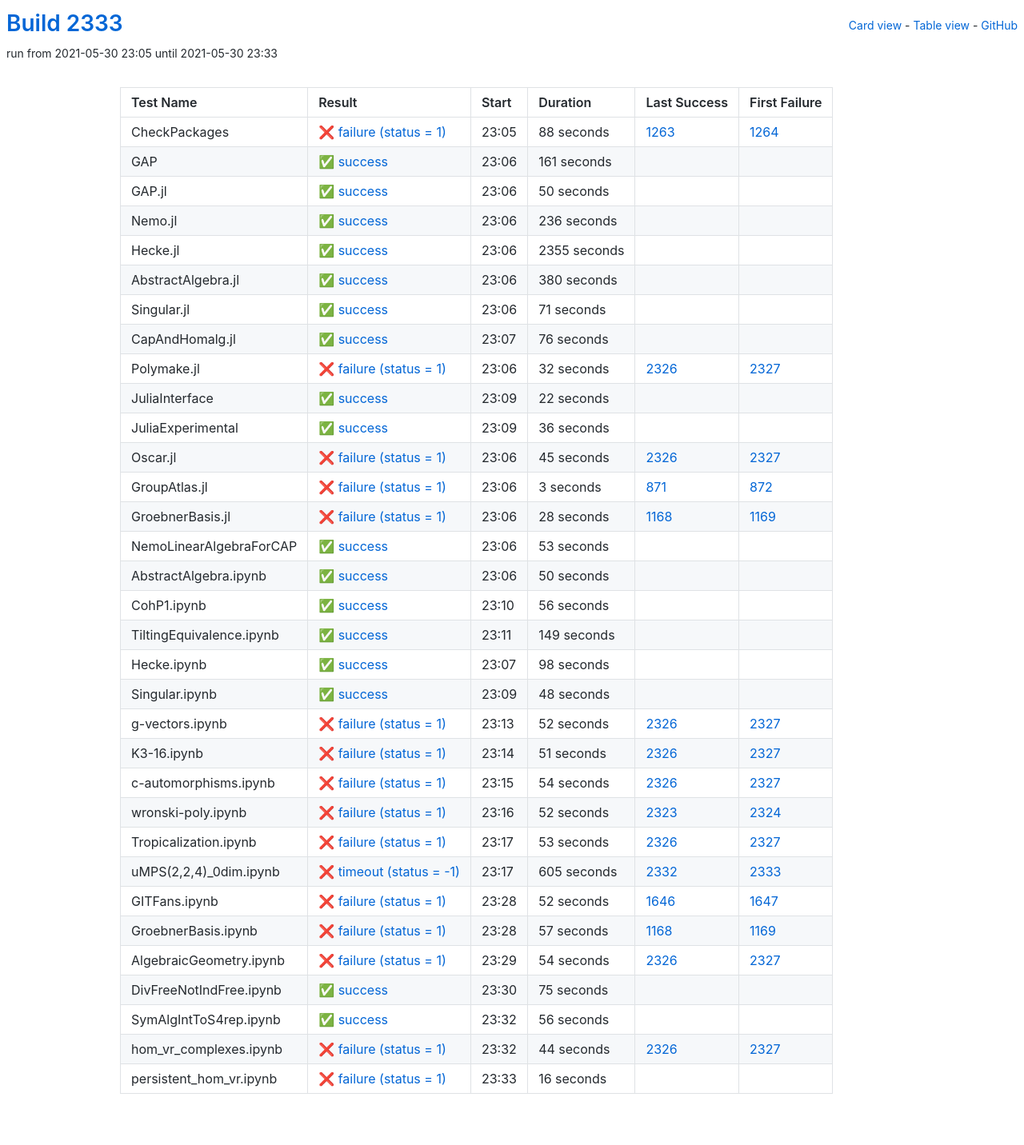
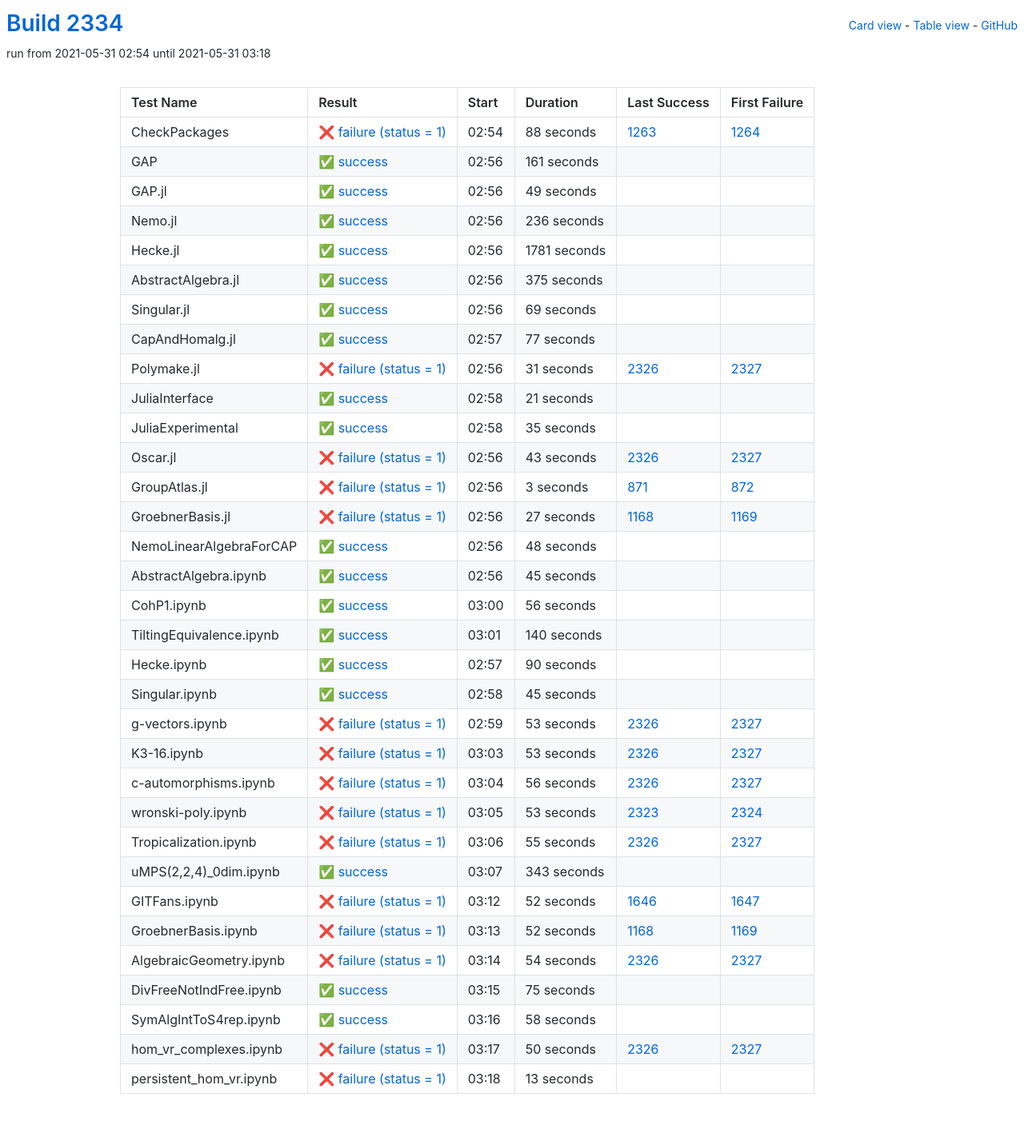
Before and after one commit to oscar-system/oscar-ci-status-stable, a Jekyll site: the page built from table.html, in a window 1280 px wide. Shown: the whole page at 80% size. Built offline with Jekyll 4.4.1, drawn with Linux system fonts in a browser that asks for light colours.

Commit message:
Build #2334

```diff
--- a/_data/ci.yml
+++ b/_data/ci.yml
@@ -1,6 +1,6 @@
 ---
-build: 2333
-build_url: https://oscarci.mathematik.uni-kl.de/job/oscar-stable/2333/
+build: 2334
+build_url: https://oscarci.mathematik.uni-kl.de/job/oscar-stable/2334/
 job: oscar-stable
 organization: oscar-system
 repo: oscar-ci-status-stable
@@ -8,8 +8,8 @@ repourl: https://github.com/oscar-system/oscar-ci-status-stable
 tests:
 - name: CheckPackages
   id: checkpackages
-  log: https://oscarci.mathematik.uni-kl.de/job/oscar-stable/2333/artifact/logs/build-2333/CheckPackages.log
-  start: 2021-05-30 23:05
+  log: https://oscarci.mathematik.uni-kl.de/job/oscar-stable/2334/artifact/logs/build-2334/CheckPackages.log
+  start: 2021-05-31 02:54
   success: false
   exitcode: 1
   status: failure
@@ -20,8 +20,8 @@ tests:
   first_failure_url: https://oscarci.mathematik.uni-kl.de/job/oscar-stable/1264/
 - name: GAP
   id: gap
-  log: https://oscarci.mathematik.uni-kl.de/job/oscar-stable/2333/artifact/logs/build-2333/GAP.log
-  start: 2021-05-30 23:06
+  log: https://oscarci.mathematik.uni-kl.de/job/oscar-stable/2334/artifact/logs/build-2334/GAP.log
+  start: 2021-05-31 02:56
   success: true
   exitcode: 0
   status: success
@@ -32,20 +32,20 @@ tests:
   first_failure_url:
 - name: GAP.jl
   id: gap-jl
-  log: https://oscarci.mathematik.uni-kl.de/job/oscar-stable/2333/artifact/logs/build-2333/GAP.jl.log
-  start: 2021-05-30 23:06
+  log: https://oscarci.mathematik.uni-kl.de/job/oscar-stable/2334/artifact/logs/build-2334/GAP.jl.log
+  start: 2021-05-31 02:56
   success: true
   exitcode: 0
   status: success
-  duration: 50
+  duration: 49
   last_success: false
   last_success_url:
   first_failure: false
   first_failure_url:
 - name: Nemo.jl
   id: nemo-jl
-  log: https://oscarci.mathematik.uni-kl.de/job/oscar-stable/2333/artifact/logs/build-2333/Nemo.jl.log
-  start: 2021-05-30 23:06
+  log: https://oscarci.mathematik.uni-kl.de/job/oscar-stable/2334/artifact/logs/build-2334/Nemo.jl.log
+  start: 2021-05-31 02:56
   success: true
   exitcode: 0
   status: success
@@ -56,104 +56,104 @@ tests:
   first_failure_url:
 - name: Hecke.jl
   id: hecke-jl
-  log: https://oscarci.mathematik.uni-kl.de/job/oscar-stable/2333/artifact/logs/build-2333/Hecke.jl.log
-  start: 2021-05-30 23:06
+  log: https://oscarci.mathematik.uni-kl.de/job/oscar-stable/2334/artifact/logs/build-2334/Hecke.jl.log
+  start: 2021-05-31 02:56
   success: true
   exitcode: 0
   status: success
-  duration: 2355
+  duration: 1781
   last_success: false
   last_success_url:
   first_failure: false
   first_failure_url:
 - name: AbstractAlgebra.jl
   id: abstractalgebra-jl
-  log: https://oscarci.mathematik.uni-kl.de/job/oscar-stable/2333/artifact/logs/build-2333/AbstractAlgebra.jl.log
-  start: 2021-05-30 23:06
+  log: https://oscarci.mathematik.uni-kl.de/job/oscar-stable/2334/artifact/logs/build-2334/AbstractAlgebra.jl.log
+  start: 2021-05-31 02:56
   success: true
   exitcode: 0
   status: success
-  duration: 380
+  duration: 375
   last_success: false
   last_success_url:
   first_failure: false
   first_failure_url:
 - name: Singular.jl
   id: singular-jl
-  log: https://oscarci.mathematik.uni-kl.de/job/oscar-stable/2333/artifact/logs/build-2333/Singular.jl.log
-  start: 2021-05-30 23:06
+  log: https://oscarci.mathematik.uni-kl.de/job/oscar-stable/2334/artifact/logs/build-2334/Singular.jl.log
+  start: 2021-05-31 02:56
   success: true
   exitcode: 0
   status: success
-  duration: 71
+  duration: 69
   last_success: false
   last_success_url:
   first_failure: false
   first_failure_url:
 - name: CapAndHomalg.jl
   id: capandhomalg-jl
-  log: https://oscarci.mathematik.uni-kl.de/job/oscar-stable/2333/artifact/logs/build-2333/CapAndHomalg.jl.log
-  start: 2021-05-30 23:07
+  log: https://oscarci.mathematik.uni-kl.de/job/oscar-stable/2334/artifact/logs/build-2334/CapAndHomalg.jl.log
+  start: 2021-05-31 02:57
   success: true
   exitcode: 0
   status: success
-  duration: 76
+  duration: 77
   last_success: false
   last_success_url:
   first_failure: false
   first_failure_url:
 - name: Polymake.jl
   id: polymake-jl
-  log: https://oscarci.mathematik.uni-kl.de/job/oscar-stable/2333/artifact/logs/build-2333/Polymake.jl.log
-  start: 2021-05-30 23:06
+  log: https://oscarci.mathematik.uni-kl.de/job/oscar-stable/2334/artifact/logs/build-2334/Polymake.jl.log
+  start: 2021-05-31 02:56
   success: false
   exitcode: 1
   status: failure
-  duration: 32
+  duration: 31
   last_success: 2326
   last_success_url: https://oscarci.mathematik.uni-kl.de/job/oscar-stable/2326/
   first_failure: 2327
   first_failure_url: https://oscarci.mathematik.uni-kl.de/job/oscar-stable/2327/
 - name: JuliaInterface
   id: juliainterface
-  log: https://oscarci.mathematik.uni-kl.de/job/oscar-stable/2333/artifact/logs/build-2333/JuliaInterface.log
-  start: 2021-05-30 23:09
+  log: https://oscarci.mathematik.uni-kl.de/job/oscar-stable/2334/artifact/logs/build-2334/JuliaInterface.log
+  start: 2021-05-31 02:58
   success: true
   exitcode: 0
   status: success
-  duration: 22
+  duration: 21
   last_success: false
   last_success_url:
   first_failure: false
   first_failure_url:
 - name: JuliaExperimental
   id: juliaexperimental
-  log: https://oscarci.mathematik.uni-kl.de/job/oscar-stable/2333/artifact/logs/build-2333/JuliaExperimental.log
-  start: 2021-05-30 23:09
+  log: https://oscarci.mathematik.uni-kl.de/job/oscar-stable/2334/artifact/logs/build-2334/JuliaExperimental.log
+  start: 2021-05-31 02:58
   success: true
   exitcode: 0
   status: success
-  duration: 36
+  duration: 35
   last_success: false
   last_success_url:
   first_failure: false
   first_failure_url:
 - name: Oscar.jl
   id: oscar-jl
-  log: https://oscarci.mathematik.uni-kl.de/job/oscar-stable/2333/artifact/logs/build-2333/Oscar.jl.log
-  start: 2021-05-30 23:06
+  log: https://oscarci.mathematik.uni-kl.de/job/oscar-stable/2334/artifact/logs/build-2334/Oscar.jl.log
+  start: 2021-05-31 02:56
   success: false
   exitcode: 1
   status: failure
-  duration: 45
+  duration: 43
   last_success: 2326
   last_success_url: https://oscarci.mathematik.uni-kl.de/job/oscar-stable/2326/
   first_failure: 2327
   first_failure_url: https://oscarci.mathematik.uni-kl.de/job/oscar-stable/2327/
 - name: GroupAtlas.jl
   id: groupatlas-jl
-  log: https://oscarci.mathematik.uni-kl.de/job/oscar-stable/2333/artifact/logs/build-2333/GroupAtlas.jl.log
-  start: 2021-05-30 23:06
+  log: https://oscarci.mathematik.uni-kl.de/job/oscar-stable/2334/artifact/logs/build-2334/GroupAtlas.jl.log
+  start: 2021-05-31 02:56
   success: false
   exitcode: 1
   status: failure
@@ -164,44 +164,44 @@ tests:
   first_failure_url: https://oscarci.mathematik.uni-kl.de/job/oscar-stable/872/
 - name: GroebnerBasis.jl
   id: groebnerbasis-jl
-  log: https://oscarci.mathematik.uni-kl.de/job/oscar-stable/2333/artifact/logs/build-2333/GroebnerBasis.jl.log
-  start: 2021-05-30 23:06
+  log: https://oscarci.mathematik.uni-kl.de/job/oscar-stable/2334/artifact/logs/build-2334/GroebnerBasis.jl.log
+  start: 2021-05-31 02:56
   success: false
   exitcode: 1
   status: failure
-  duration: 28
+  duration: 27
   last_success: 1168
   last_success_url: https://oscarci.mathematik.uni-kl.de/job/oscar-stable/1168/
   first_failure: 1169
   first_failure_url: https://oscarci.mathematik.uni-kl.de/job/oscar-stable/1169/
 - name: NemoLinearAlgebraForCAP
   id: nemolinearalgebraforcap
-  log: https://oscarci.mathematik.uni-kl.de/job/oscar-stable/2333/artifact/logs/build-2333/NemoLinearAlgebraForCAP.log
-  start: 2021-05-30 23:06
+  log: https://oscarci.mathematik.uni-kl.de/job/oscar-stable/2334/artifact/logs/build-2334/NemoLinearAlgebraForCAP.log
+  start: 2021-05-31 02:56
   success: true
   exitcode: 0
   status: success
-  duration: 53
+  duration: 48
   last_success: false
   last_success_url:
   first_failure: false
   first_failure_url:
 - name: AbstractAlgebra.ipynb
   id: abstractalgebra-ipynb
-  log: https://oscarci.mathematik.uni-kl.de/job/oscar-stable/2333/artifact/logs/build-2333/AbstractAlgebra.ipynb.log
-  start: 2021-05-30 23:06
+  log: https://oscarci.mathematik.uni-kl.de/job/oscar-stable/2334/artifact/logs/build-2334/AbstractAlgebra.ipynb.log
+  start: 2021-05-31 02:56
   success: true
   exitcode: 0
   status: success
-  duration: 50
+  duration: 45
   last_success: false
   last_success_url:
   first_failure: false
   first_failure_url:
 - name: CohP1.ipynb
   id: cohp1-ipynb
-  log: https://oscarci.mathematik.uni-kl.de/job/oscar-stable/2333/artifact/logs/build-2333/CohP1.ipynb.log
-  start: 2021-05-30 23:10
+  log: https://oscarci.mathematik.uni-kl.de/job/oscar-stable/2334/artifact/logs/build-2334/CohP1.ipynb.log
+  start: 2021-05-31 03:00
   success: true
   exitcode: 0
   status: success
@@ -212,92 +212,44 @@ tests:
   first_failure_url:
 - name: TiltingEquivalence.ipynb
   id: tiltingequivalence-ipynb
-  log: https://oscarci.mathematik.uni-kl.de/job/oscar-stable/2333/artifact/logs/build-2333/TiltingEquivalence.ipynb.log
-  start: 2021-05-30 23:11
+  log: https://oscarci.mathematik.uni-kl.de/job/oscar-stable/2334/artifact/logs/build-2334/TiltingEquivalence.ipynb.log
+  start: 2021-05-31 03:01
   success: true
   exitcode: 0
   status: success
-  duration: 149
+  duration: 140
   last_success: false
   last_success_url:
   first_failure: false
   first_failure_url:
 - name: Hecke.ipynb
   id: hecke-ipynb
-  log: https://oscarci.mathematik.uni-kl.de/job/oscar-stable/2333/artifact/logs/build-2333/Hecke.ipynb.log
-  start: 2021-05-30 23:07
+  log: https://oscarci.mathematik.uni-kl.de/job/oscar-stable/2334/artifact/logs/build-2334/Hecke.ipynb.log
+  start: 2021-05-31 02:57
   success: true
   exitcode: 0
   status: success
-  duration: 98
+  duration: 90
   last_success: false
   last_success_url:
   first_failure: false
   first_failure_url:
 - name: Singular.ipynb
   id: singular-ipynb
-  log: https://oscarci.mathematik.uni-kl.de/job/oscar-stable/2333/artifact/logs/build-2333/Singular.ipynb.log
-  start: 2021-05-30 23:09
+  log: https://oscarci.mathematik.uni-kl.de/job/oscar-stable/2334/artifact/logs/build-2334/Singular.ipynb.log
+  start: 2021-05-31 02:58
   success: true
   exitcode: 0
   status: success
-  duration: 48
+  duration: 45
   last_success: false
   last_success_url:
   first_failure: false
   first_failure_url:
 - name: g-vectors.ipynb
   id: g-vectors-ipynb
-  log: https://oscarci.mathematik.uni-kl.de/job/oscar-stable/2333/artifact/logs/build-2333/g-vectors.ipynb.log
-  start: 2021-05-30 23:13
-  success: false
-  exitcode: 1
-  status: failure
-  duration: 52
-  last_success: 2326
-  last_success_url: https://oscarci.mathematik.uni-kl.de/job/oscar-stable/2326/
-  first_failure: 2327
-  first_failure_url: https://oscarci.mathematik.uni-kl.de/job/oscar-stable/2327/
-- name: K3-16.ipynb
-  id: k3-16-ipynb
-  log: https://oscarci.mathematik.uni-kl.de/job/oscar-stable/2333/artifact/logs/build-2333/K3-16.ipynb.log
-  start: 2021-05-30 23:14
-  success: false
-  exitcode: 1
-  status: failure
-  duration: 51
-  last_success: 2326
-  last_success_url: https://oscarci.mathematik.uni-kl.de/job/oscar-stable/2326/
-  first_failure: 2327
-  first_failure_url: https://oscarci.mathematik.uni-kl.de/job/oscar-stable/2327/
-- name: c-automorphisms.ipynb
-  id: c-automorphisms-ipynb
-  log: https://oscarci.mathematik.uni-kl.de/job/oscar-stable/2333/artifact/logs/build-2333/c-automorphisms.ipynb.log
-  start: 2021-05-30 23:15
-  success: false
-  exitcode: 1
-  status: failure
-  duration: 54
-  last_success: 2326
-  last_success_url: https://oscarci.mathematik.uni-kl.de/job/oscar-stable/2326/
-  first_failure: 2327
-  first_failure_url: https://oscarci.mathematik.uni-kl.de/job/oscar-stable/2327/
-- name: wronski-poly.ipynb
-  id: wronski-poly-ipynb
-  log: https://oscarci.mathematik.uni-kl.de/job/oscar-stable/2333/artifact/logs/build-2333/wronski-poly.ipynb.log
-  start: 2021-05-30 23:16
-  success: false
-  exitcode: 1
-  status: failure
-  duration: 52
-  last_success: 2323
-  last_success_url: https://oscarci.mathematik.uni-kl.de/job/oscar-stable/2323/
-  first_failure: 2324
-  first_failure_url: https://oscarci.mathematik.uni-kl.de/job/oscar-stable/2324/
-- name: Tropicalization.ipynb
-  id: tropicalization-ipynb
-  log: https://oscarci.mathematik.uni-kl.de/job/oscar-stable/2333/artifact/logs/build-2333/Tropicalization.ipynb.log
-  start: 2021-05-30 23:17
+  log: https://oscarci.mathematik.uni-kl.de/job/oscar-stable/2334/artifact/logs/build-2334/g-vectors.ipynb.log
+  start: 2021-05-31 02:59
   success: false
   exitcode: 1
   status: failure
@@ -306,22 +258,70 @@ tests:
   last_success_url: https://oscarci.mathematik.uni-kl.de/job/oscar-stable/2326/
   first_failure: 2327
   first_failure_url: https://oscarci.mathematik.uni-kl.de/job/oscar-stable/2327/
+- name: K3-16.ipynb
+  id: k3-16-ipynb
+  log: https://oscarci.mathematik.uni-kl.de/job/oscar-stable/2334/artifact/logs/build-2334/K3-16.ipynb.log
+  start: 2021-05-31 03:03
+  success: false
+  exitcode: 1
+  status: failure
+  duration: 53
+  last_success: 2326
+  last_success_url: https://oscarci.mathematik.uni-kl.de/job/oscar-stable/2326/
+  first_failure: 2327
+  first_failure_url: https://oscarci.mathematik.uni-kl.de/job/oscar-stable/2327/
+- name: c-automorphisms.ipynb
+  id: c-automorphisms-ipynb
+  log: https://oscarci.mathematik.uni-kl.de/job/oscar-stable/2334/artifact/logs/build-2334/c-automorphisms.ipynb.log
+  start: 2021-05-31 03:04
+  success: false
+  exitcode: 1
+  status: failure
+  duration: 56
+  last_success: 2326
+  last_success_url: https://oscarci.mathematik.uni-kl.de/job/oscar-stable/2326/
+  first_failure: 2327
+  first_failure_url: https://oscarci.mathematik.uni-kl.de/job/oscar-stable/2327/
+- name: wronski-poly.ipynb
+  id: wronski-poly-ipynb
+  log: https://oscarci.mathematik.uni-kl.de/job/oscar-stable/2334/artifact/logs/build-2334/wronski-poly.ipynb.log
+  start: 2021-05-31 03:05
+  success: false
+  exitcode: 1
+  status: failure
+  duration: 53
+  last_success: 2323
+  last_success_url: https://oscarci.mathematik.uni-kl.de/job/oscar-stable/2323/
+  first_failure: 2324
+  first_failure_url: https://oscarci.mathematik.uni-kl.de/job/oscar-stable/2324/
+- name: Tropicalization.ipynb
+  id: tropicalization-ipynb
+  log: https://oscarci.mathematik.uni-kl.de/job/oscar-stable/2334/artifact/logs/build-2334/Tropicalization.ipynb.log
+  start: 2021-05-31 03:06
+  success: false
+  exitcode: 1
+  status: failure
+  duration: 55
+  last_success: 2326
+  last_success_url: https://oscarci.mathematik.uni-kl.de/job/oscar-stable/2326/
+  first_failure: 2327
+  first_failure_url: https://oscarci.mathematik.uni-kl.de/job/oscar-stable/2327/
 - name: uMPS(2,2,4)_0dim.ipynb
   id: umps-2-2-4-0dim-ipynb
-  log: https://oscarci.mathematik.uni-kl.de/job/oscar-stable/2333/artifact/logs/build-2333/uMPS-2-2-4-_0dim.ipynb.log
-  start: 2021-05-30 23:17
-  success: false
-  exitcode: -1
-  status: timeout
-  duration: 605
-  last_success: 2332
-  last_success_url: https://oscarci.mathematik.uni-kl.de/job/oscar-stable/2332/
-  first_failure: 2333
-  first_failure_url: https://oscarci.mathematik.uni-kl.de/job/oscar-stable/2333/
+  log: https://oscarci.mathematik.uni-kl.de/job/oscar-stable/2334/artifact/logs/build-2334/uMPS-2-2-4-_0dim.ipynb.log
+  start: 2021-05-31 03:07
+  success: true
+  exitcode: 0
+  status: success
+  duration: 343
+  last_success: false
+  last_success_url:
+  first_failure: false
+  first_failure_url:
 - name: GITFans.ipynb
   id: gitfans-ipynb
-  log: https://oscarci.mathematik.uni-kl.de/job/oscar-stable/2333/artifact/logs/build-2333/GITFans.ipynb.log
-  start: 2021-05-30 23:28
+  log: https://oscarci.mathematik.uni-kl.de/job/oscar-stable/2334/artifact/logs/build-2334/GITFans.ipynb.log
+  start: 2021-05-31 03:12
   success: false
   exitcode: 1
   status: failure
@@ -332,20 +332,20 @@ tests:
   first_failure_url: https://oscarci.mathematik.uni-kl.de/job/oscar-stable/1647/
 - name: GroebnerBasis.ipynb
   id: groebnerbasis-ipynb
-  log: https://oscarci.mathematik.uni-kl.de/job/oscar-stable/2333/artifact/logs/build-2333/GroebnerBasis.ipynb.log
-  start: 2021-05-30 23:28
+  log: https://oscarci.mathematik.uni-kl.de/job/oscar-stable/2334/artifact/logs/build-2334/GroebnerBasis.ipynb.log
+  start: 2021-05-31 03:13
   success: false
   exitcode: 1
   status: failure
-  duration: 57
+  duration: 52
   last_success: 1168
   last_success_url: https://oscarci.mathematik.uni-kl.de/job/oscar-stable/1168/
   first_failure: 1169
   first_failure_url: https://oscarci.mathematik.uni-kl.de/job/oscar-stable/1169/
 - name: AlgebraicGeometry.ipynb
   id: algebraicgeometry-ipynb
-  log: https://oscarci.mathematik.uni-kl.de/job/oscar-stable/2333/artifact/logs/build-2333/AlgebraicGeometry.ipynb.log
-  start: 2021-05-30 23:29
+  log: https://oscarci.mathematik.uni-kl.de/job/oscar-stable/2334/artifact/logs/build-2334/AlgebraicGeometry.ipynb.log
+  start: 2021-05-31 03:14
   success: false
   exitcode: 1
   status: failure
@@ -356,8 +356,8 @@ tests:
   first_failure_url: https://oscarci.mathematik.uni-kl.de/job/oscar-stable/2327/
 - name: DivFreeNotIndFree.ipynb
   id: divfreenotindfree-ipynb
-  log: https://oscarci.mathematik.uni-kl.de/job/oscar-stable/2333/artifact/logs/build-2333/DivFreeNotIndFree.ipynb.log
-  start: 2021-05-30 23:30
+  log: https://oscarci.mathematik.uni-kl.de/job/oscar-stable/2334/artifact/logs/build-2334/DivFreeNotIndFree.ipynb.log
+  start: 2021-05-31 03:15
   success: true
   exitcode: 0
   status: success
@@ -368,36 +368,36 @@ tests:
   first_failure_url:
 - name: SymAlgIntToS4rep.ipynb
   id: symalginttos4rep-ipynb
-  log: https://oscarci.mathematik.uni-kl.de/job/oscar-stable/2333/artifact/logs/build-2333/SymAlgIntToS4rep.ipynb.log
-  start: 2021-05-30 23:32
+  log: https://oscarci.mathematik.uni-kl.de/job/oscar-stable/2334/artifact/logs/build-2334/SymAlgIntToS4rep.ipynb.log
+  start: 2021-05-31 03:16
   success: true
   exitcode: 0
   status: success
-  duration: 56
+  duration: 58
   last_success: false
   last_success_url:
   first_failure: false
   first_failure_url:
 - name: hom_vr_complexes.ipynb
   id: hom-vr-complexes-ipynb
-  log: https://oscarci.mathematik.uni-kl.de/job/oscar-stable/2333/artifact/logs/build-2333/hom_vr_complexes.ipynb.log
-  start: 2021-05-30 23:32
+  log: https://oscarci.mathematik.uni-kl.de/job/oscar-stable/2334/artifact/logs/build-2334/hom_vr_complexes.ipynb.log
+  start: 2021-05-31 03:17
   success: false
   exitcode: 1
   status: failure
-  duration: 44
+  duration: 50
   last_success: 2326
   last_success_url: https://oscarci.mathematik.uni-kl.de/job/oscar-stable/2326/
   first_failure: 2327
   first_failure_url: https://oscarci.mathematik.uni-kl.de/job/oscar-stable/2327/
 - name: persistent_hom_vr.ipynb
   id: persistent-hom-vr-ipynb
-  log: https://oscarci.mathematik.uni-kl.de/job/oscar-stable/2333/artifact/logs/build-2333/persistent_hom_vr.ipynb.log
-  start: 2021-05-30 23:33
+  log: https://oscarci.mathematik.uni-kl.de/job/oscar-stable/2334/artifact/logs/build-2334/persistent_hom_vr.ipynb.log
+  start: 2021-05-31 03:18
   success: false
   exitcode: 1
   status: failure
-  duration: 16
+  duration: 13
   last_success: false
   last_success_url:
   first_failure: false
```
Also changed, not shown: README.md.
